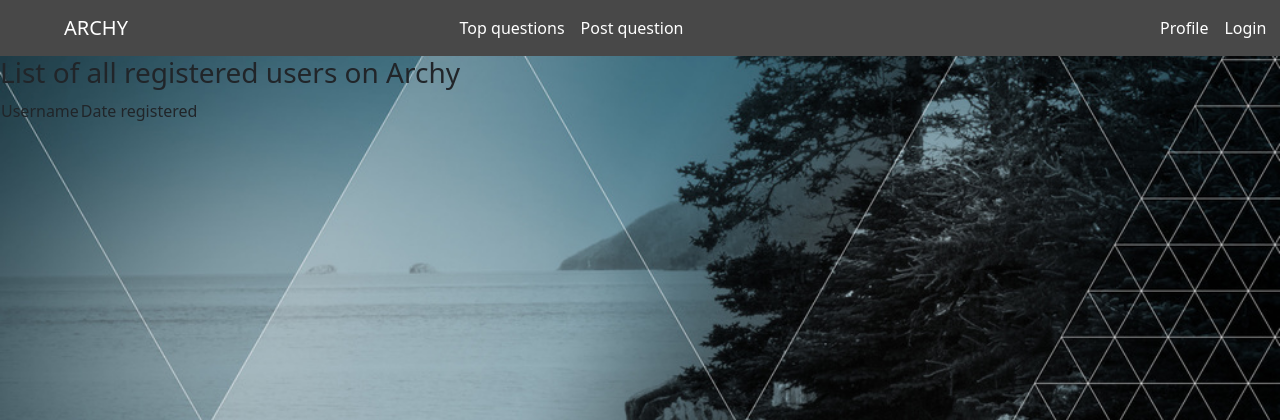
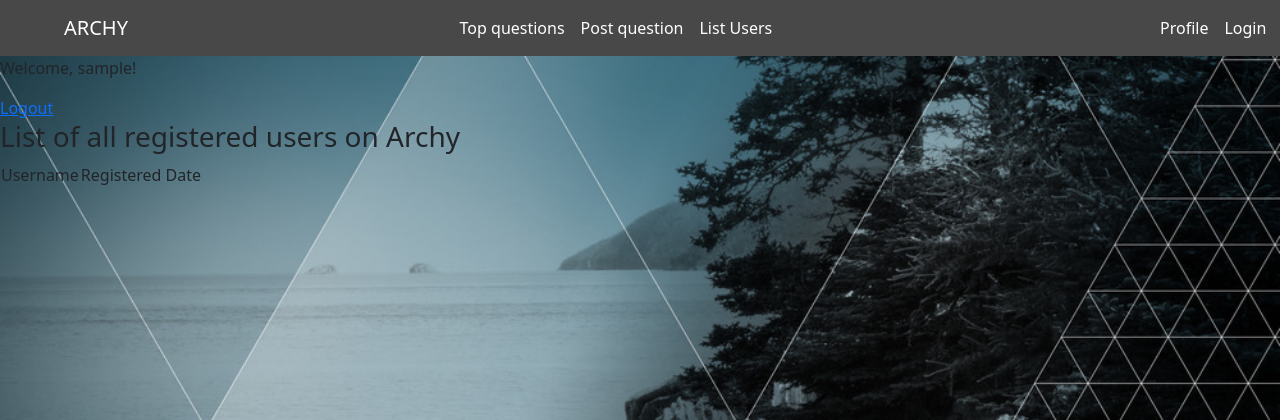
Before and after one commit to tothhajnalka17/askmate3, a Flask app: page /users in a window 1280 px wide. Shown: the top 420 px of the page. Run offline with Flask 2, Linux system fonts and the light colour scheme; the visitor is signed in with stand-in values (Sample User, id 1); data that the repository does not hold is empty; some libraries are stand-ins or nearby versions.

Commit message:
feat: added users_list display, setting up os variables

```diff
--- a/database_common.py
+++ b/database_common.py
@@ -10,10 +10,10 @@ def get_connection_string():
 
     load_dotenv()
 
-    user_name = "postgres"
-    password = "linux"
-    host = "localhost"
-    database_name = "codecool"
+    user_name = os.environ.get("DB_USER_NAME")
+    password = os.environ.get("DB_PASSWORD")
+    host = os.environ.get("DB_HOST")
+    database_name = os.environ.get("DB_NAME")
 
     return 'postgresql://{user_name}:{password}@{host}/{database_name}'.format(
         user_name=user_name,
--- a/templates/layout.html
+++ b/templates/layout.html
@@ -32,9 +32,13 @@ body {
 					<li class="nav-item pl-1">
 						<a class="nav-link" href="/add_question"><i class="fa fa-th-list fa-fw mr-1"></i>Post question</a>
 					</li>
+                    <li class="nav-item pl-1">
+						<a class="nav-link" href="{{ url_for('users_list') }}"><i class="fa fa-th-list fa-fw mr-1"></i>List Users</a>
+					</li>
 				</ul>
 
 				<ul class="navbar-nav ml-auto login_right">
+
                     {% if session %}
                     <li class="nav-item pl-1">
 						<a class="nav-link" href="/user/{{session.id}}"><i class="fa fa-phone fa-fw fa-rotate-180 mr-1 "></i>Profile</a>
--- a/templates/users.html
+++ b/templates/users.html
@@ -1,12 +1,17 @@
 {% extends "layout.html" %}
 
 {% block body %}
+    {% if session.username %}
+
+    <p>Welcome, {{ session.username}}!</p>
+    <a href="{{url_for('logout')}}">Logout</a><br>
+
 
     <h3>List of all registered users on Archy</h3>
         <table>
             <tr>
                 <td>Username</td>
-                <td>Date registered</td>
+                <td>Registered Date</td>
             </tr>
             {% for user in users_details %}
             <tr>
@@ -14,5 +19,11 @@
                 <td>{{ user.register_date }}</td>
             </tr>
             {% endfor %}
+
         </table>
+    {% else %}
+    <h2>You are not logged in!</h2>
+    <a href="{{url_for('register')}}">Register</a><br>
+    <a href="{{url_for('userlogin')}}">Login</a><br>
+    {% endif%}
 {% endblock %}
```
